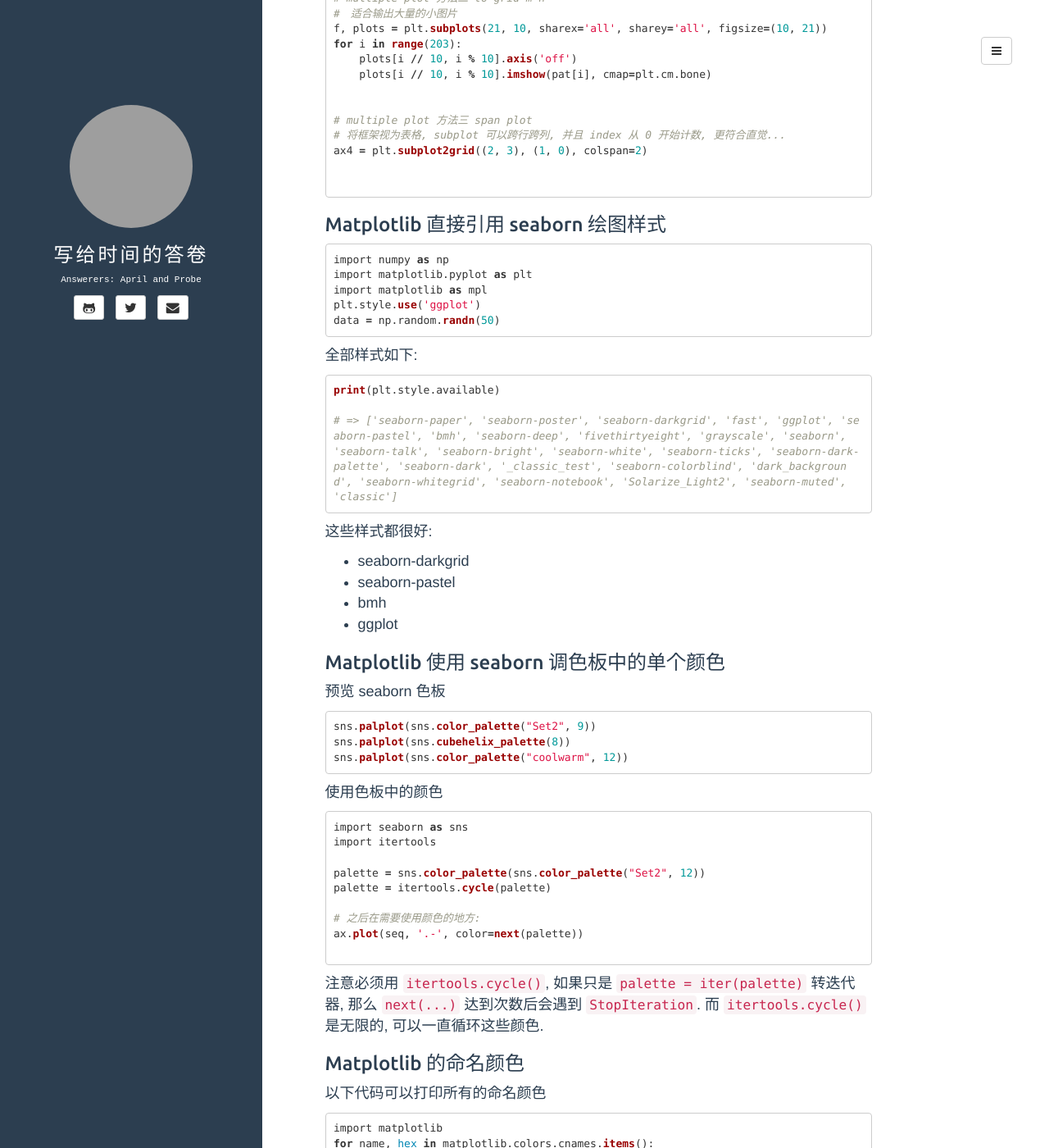
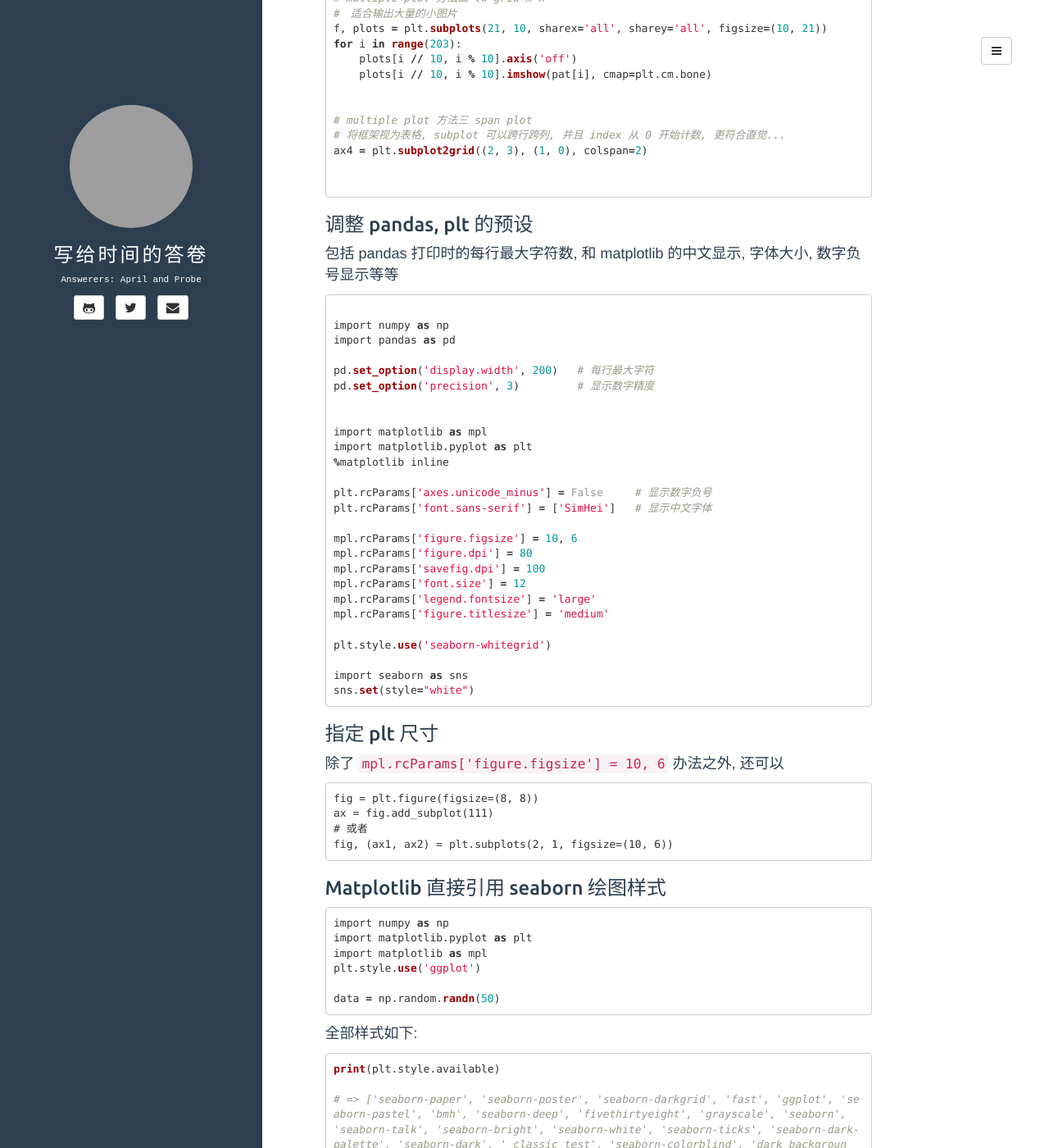
Before and after one commit to WarmGrid/warmgrid.github.io, a Jekyll site: the page built from _posts/2017-09-27-jupyter-notebook-tensorflow-keras-notes.md, in a window 1280 px wide and 1400 px high, scrolled down 3681 px. Shown: the whole window at 82% size. Built offline with Jekyll 4.4.1, drawn with Linux system fonts in a browser that asks for light colours; some of the changed text lies outside the part shown; grey boxes are pictures that could not be loaded.

Commit message:
update matplotlib notes

````diff
--- a/_posts/2017-09-27-jupyter-notebook-tensorflow-keras-notes.md
+++ b/_posts/2017-09-27-jupyter-notebook-tensorflow-keras-notes.md
@@ -239,6 +239,53 @@ ax4 = plt.subplot2grid((2, 3), (1, 0), colspan=2)
 ```
 
 
+### 调整 pandas, plt 的预设
+
+包括 pandas 打印时的每行最大字符数, 和 matplotlib 的中文显示, 字体大小, 数字负号显示等等
+
+```python
+
+import numpy as np
+import pandas as pd
+
+pd.set_option('display.width', 200)   # 每行最大字符
+pd.set_option('precision', 3)         # 显示数字精度
+
+
+import matplotlib as mpl
+import matplotlib.pyplot as plt
+%matplotlib inline
+
+plt.rcParams['axes.unicode_minus'] = False     # 显示数字负号
+plt.rcParams['font.sans-serif'] = ['SimHei']   # 显示中文字体
+
+mpl.rcParams['figure.figsize'] = 10, 6
+mpl.rcParams['figure.dpi'] = 80
+mpl.rcParams['savefig.dpi'] = 100
+mpl.rcParams['font.size'] = 12
+mpl.rcParams['legend.fontsize'] = 'large'
+mpl.rcParams['figure.titlesize'] = 'medium'
+
+plt.style.use('seaborn-whitegrid')
+
+import seaborn as sns
+sns.set(style="white")
+```
+
+
+
+
+
+### 指定 plt 尺寸
+
+除了 `mpl.rcParams['figure.figsize'] = 10, 6` 办法之外, 还可以
+
+    fig = plt.figure(figsize=(8, 8))
+    ax = fig.add_subplot(111)
+    # 或者
+    fig, (ax1, ax2) = plt.subplots(2, 1, figsize=(10, 6))
+
+
 
 
 
@@ -249,6 +296,7 @@ import numpy as np
 import matplotlib.pyplot as plt
 import matplotlib as mpl
 plt.style.use('ggplot')
+
 data = np.random.randn(50)
 ```
 
@@ -277,6 +325,8 @@ print(plt.style.available)
 sns.palplot(sns.color_palette("Set2", 9))
 sns.palplot(sns.cubehelix_palette(8))
 sns.palplot(sns.color_palette("coolwarm", 12))
+sns.palplot(sns.color_palette("hls", 6))
+sns.palplot(sns.color_palette("husl", 6))
 ```
 
 使用色板中的颜色
````
